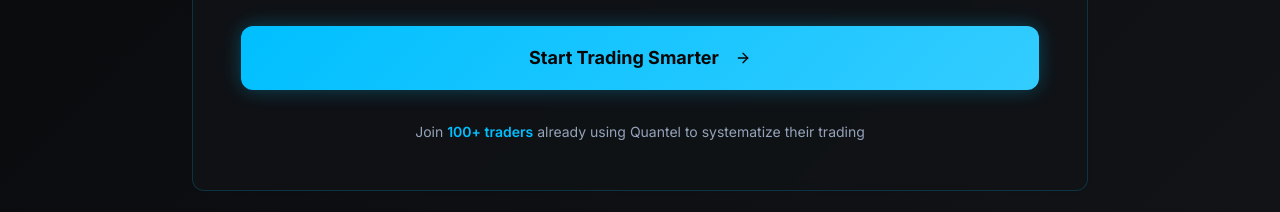
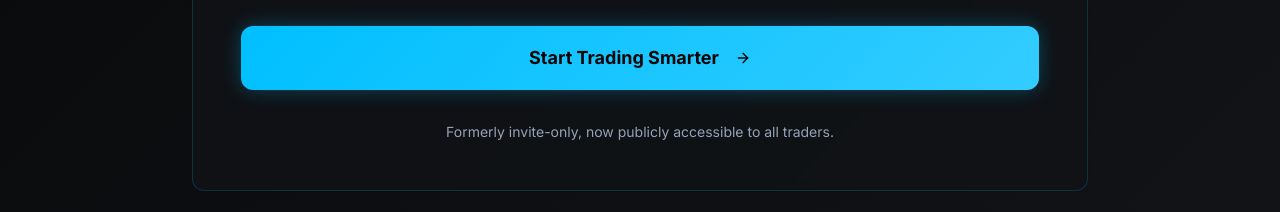
Before and after one commit to saalick/quantweb, a React (Vite) app: page / in a window 1280 px wide. Shown: the part 4260-4472 px from the top of the page. Built offline with nearby package versions, Linux system fonts and the light colour scheme.

Commit message:
Update pricing section text

```diff
--- a/src/components/Pricing.tsx
+++ b/src/components/Pricing.tsx
@@ -77,7 +77,7 @@ const Pricing = () => {
             </Button>
 
             <p className="text-sm text-muted-foreground">
-              Join <span className="text-primary font-semibold">100+ traders</span> already using Quantel to systematize their trading
+              Formerly invite-only, now publicly accessible to all traders.
             </p>
           </div>
         </Card>
```
